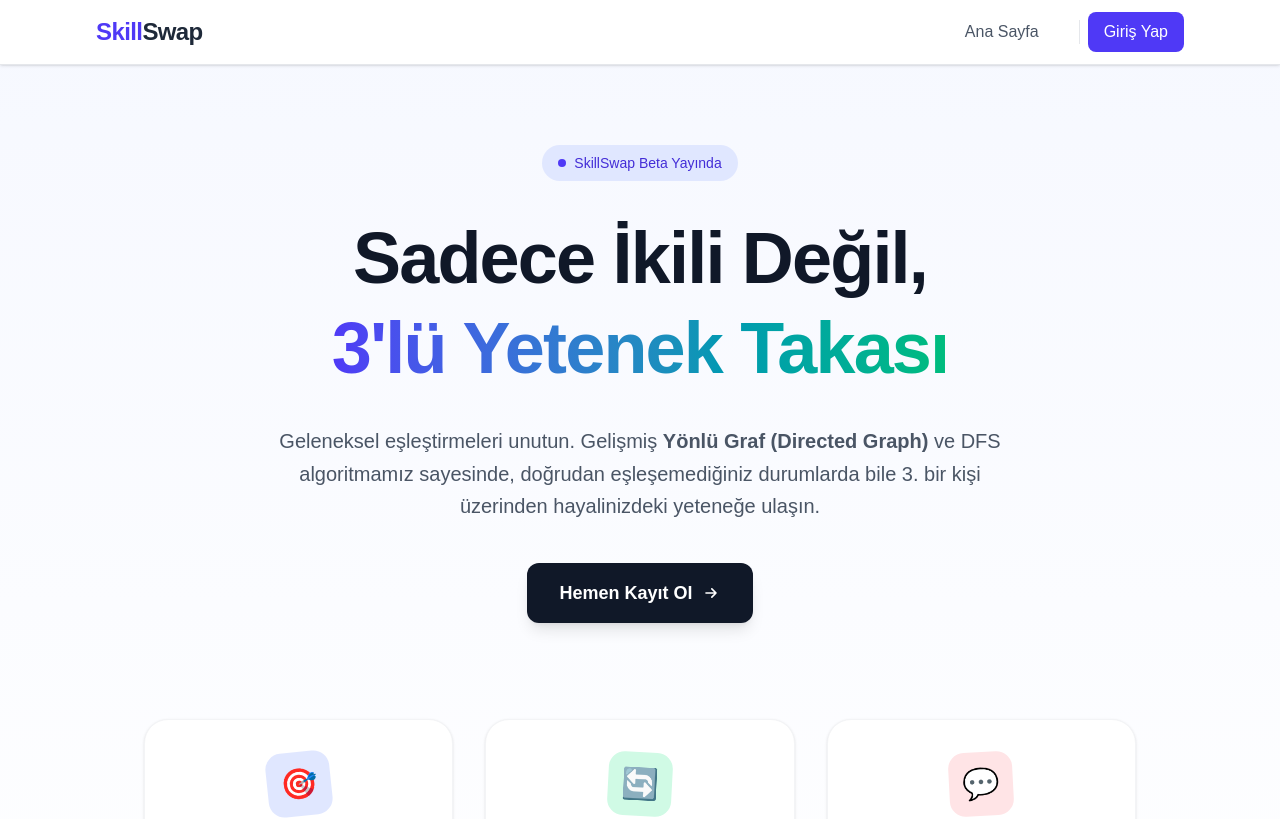
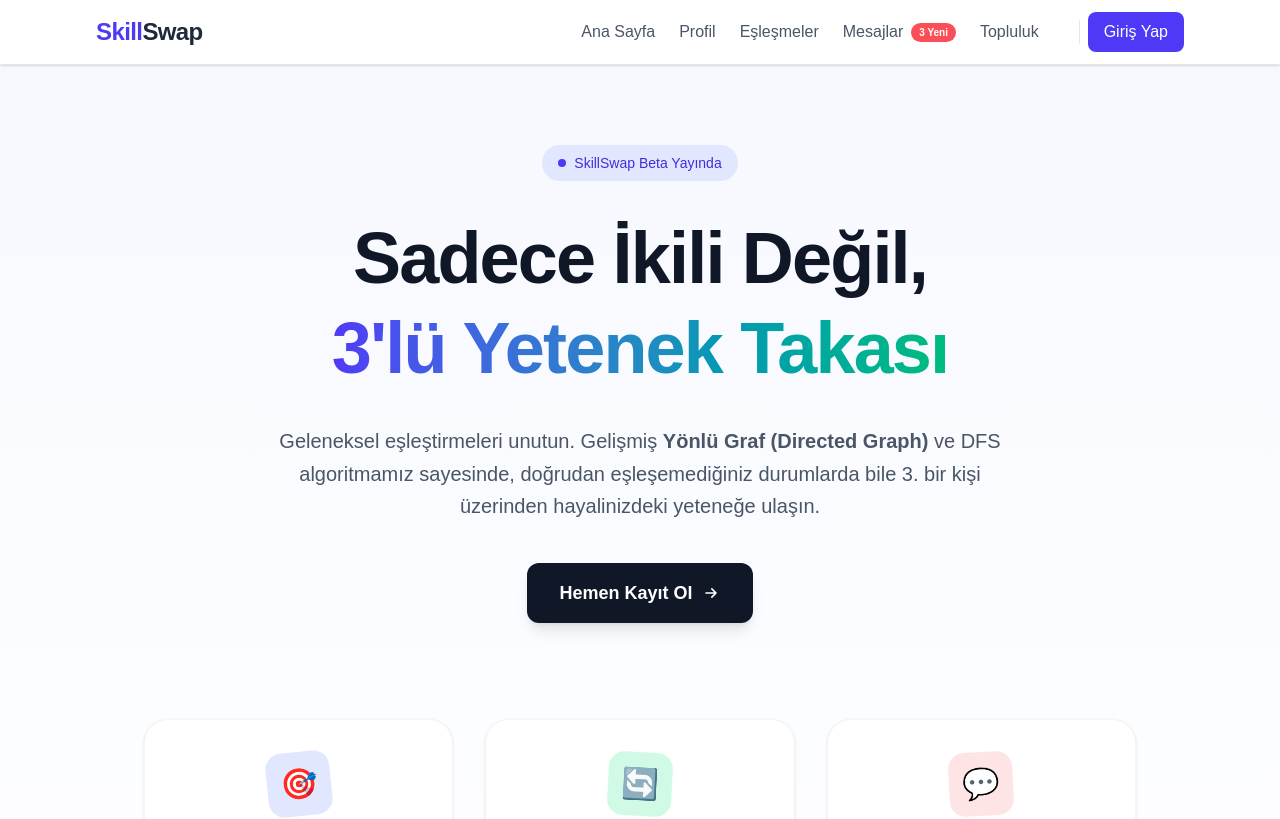
Before and after one commit to Sinem-Can/skill-swap-app, a Next.js app in the folder frontend/: page / in a window 1280 px wide. Shown: the top 819 px of the page. Built offline with nearby package versions, Linux system fonts and the light colour scheme.

Commit message:
feat: navbar updated with all tabs

```diff
--- a/frontend/components/Navbar.tsx
+++ b/frontend/components/Navbar.tsx
@@ -49,21 +49,18 @@
 
           {/* Sağ: Menü */}
           <div className="flex items-center space-x-8">
+            <div className="flex items-center space-x-6">
               <Link
                 href="/"
                 className="font-medium text-gray-600 transition-colors hover:text-indigo-600"
               >
                 Ana Sayfa
               </Link>
-
-            {/* Giriş yapıldığında: Ana Sayfa, Profilim, Eşleşmeler, Mesajlar (3 Yeni) ve Çıkış Yap */}
-            {mounted && isLoggedIn && (
-              <>
               <Link
                 href="/profile"
                 className="font-medium text-gray-600 transition-colors hover:text-indigo-600"
               >
-                  Profilim
+                Profil
               </Link>
               <Link
                 href="/matches"
@@ -86,6 +83,11 @@
               >
                 Topluluk
               </Link>
+            </div>
+
+            {/* Sağ uç: Login / Logout alanı */}
+            {mounted && isLoggedIn ? (
+              <>
                 <div className="mx-2 h-6 shrink-0 border-l border-gray-200" />
                 <button
                   type="button"
@@ -95,12 +97,9 @@
                   Çıkış Yap
                 </button>
               </>
-            )}
-
-            {/* Mount öncesi ve giriş yapılmamışsa: sadece Ana Sayfa + Giriş Yap (hydration uyumu için) */}
-            {(!mounted || !isLoggedIn) && (
+            ) : (
               <>
-                <div className="mx-2 h-6 border-l border-gray-200" />
+                <div className="mx-2 h-6 shrink-0 border-l border-gray-200" />
                 <Link
                   href="/login"
                   className="rounded-lg bg-indigo-600 px-4 py-2 font-medium text-white transition-colors hover:bg-indigo-700"
```
Lines whose indentation alone changed are shown as unchanged.
